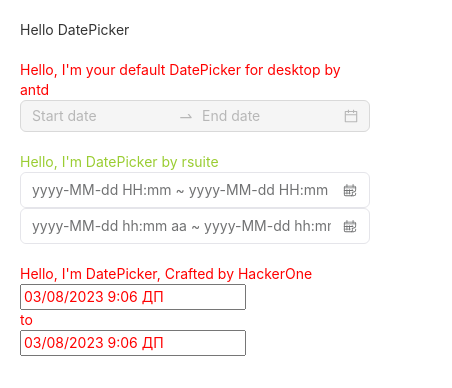
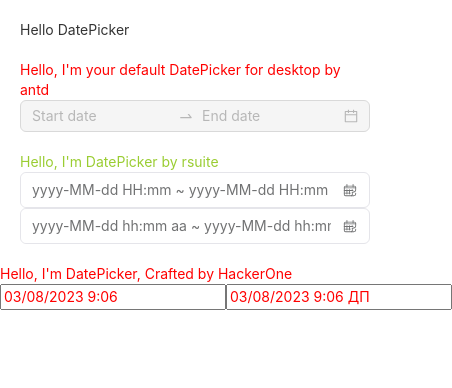
Before and after one commit to DarinaSavytska/datePickers, a React (Create React App) app: page / in a window 390 px wide. Shown: the top 388 px of the page, 452 px wide, since content can reach past the window. Built offline with nearby package versions, Linux system fonts and the light colour scheme.

Commit message:
Don't work small screen

```diff
--- a/package.json
+++ b/package.json
@@ -1,6 +1,6 @@
 {
   "name": "datepickers",
-  "version": "0.1.4",
+  "version": "0.1.5",
   "private": true,
   "homepage": "https://DarinaSavytska.github.io/datePickers/",
   "dependencies": {
--- a/src/DatePickers.tsx
+++ b/src/DatePickers.tsx
@@ -60,7 +60,7 @@
         <p>Hello, I'm DatePicker by rsuite</p>
         {/* https://rsuitejs.com/components/date-range-picker/ */}
         <DateRangePicker
-          showMeridian
+          // showMeridian
           format='yyyy-MM-dd HH:mm' // 24 формат отображения
           defaultCalendarValue={[
             new Date('2022-02-01 00:00'),
@@ -78,27 +78,27 @@
             new Date('2022-03-01 23:59'),
           ]}
           editable={false}
-          // placement='autoVerticalEnd' // ???
         />
       </div>
 
-      <div style={{ margin: '20px', color: 'red' }}>
+      <div style={{ color: 'red' }}>
         <p>Hello, I'm DatePicker, Crafted by HackerOne</p>
         {/* https://reactdatepicker.com/ */}
-        <div>
+        <div style={{ display: 'flex', flexDirection: 'row' }}>
           <DatePicker
+          style={{ dislay: 'flex', width: 'auto' }}
             selected={startDate}
             onChange={date => setStartDate(date)}
             timeInputLabel='Time:'
-            dateFormat='MM/dd/yyyy h:mm aa'
+            dateFormat='MM/dd/yyyy H:mm'
             showTimeInput
             startDate={startDate}
             endDate={endDate}
             selectsStart
             locale='ua'
           />
-          <p>to</p>
           <DatePicker
+          style={{ dislay: 'flex', width: 'auto' }}
             selected={endDate}
             onChange={date => setEndDate(date)}
             timeInputLabel='Time:'
```
